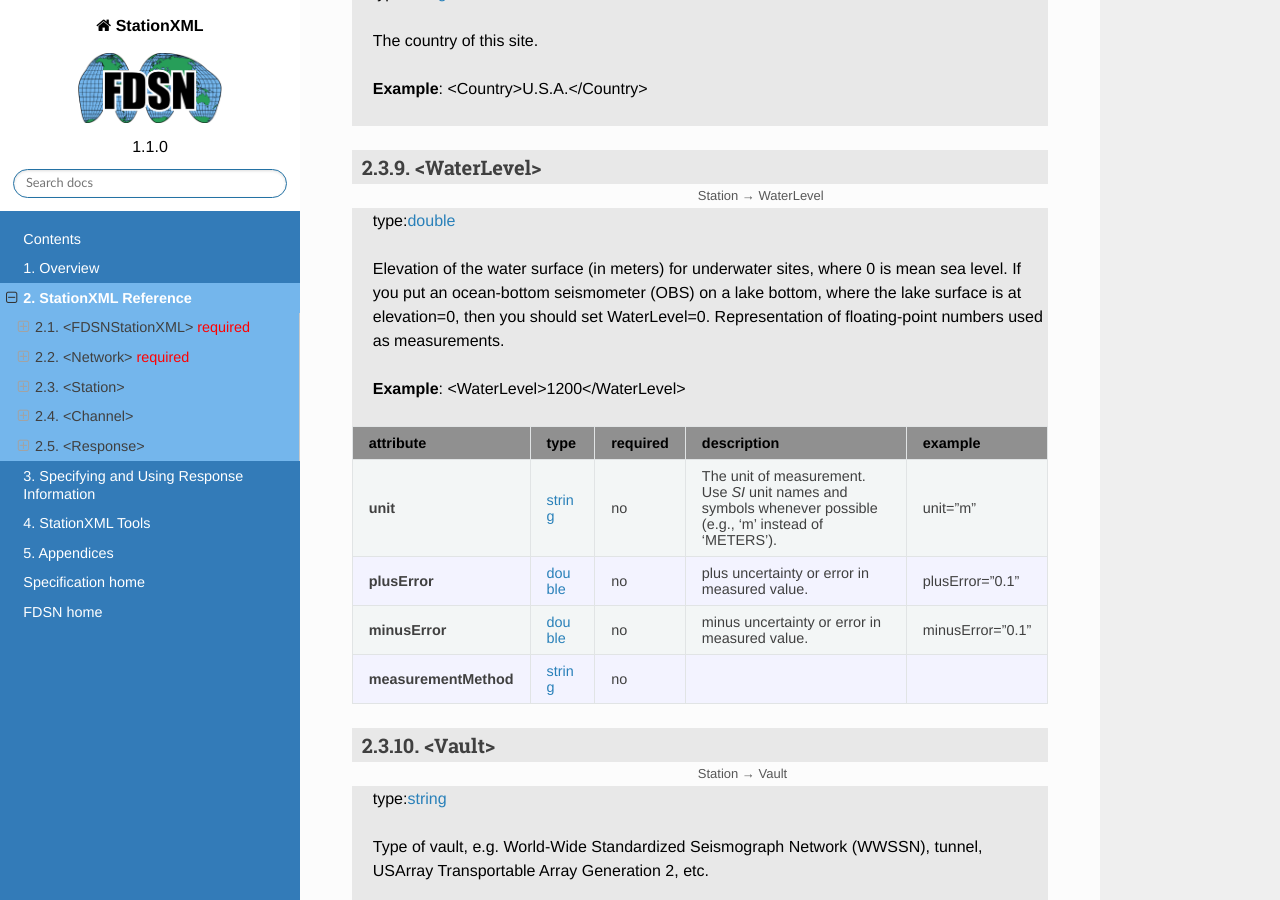
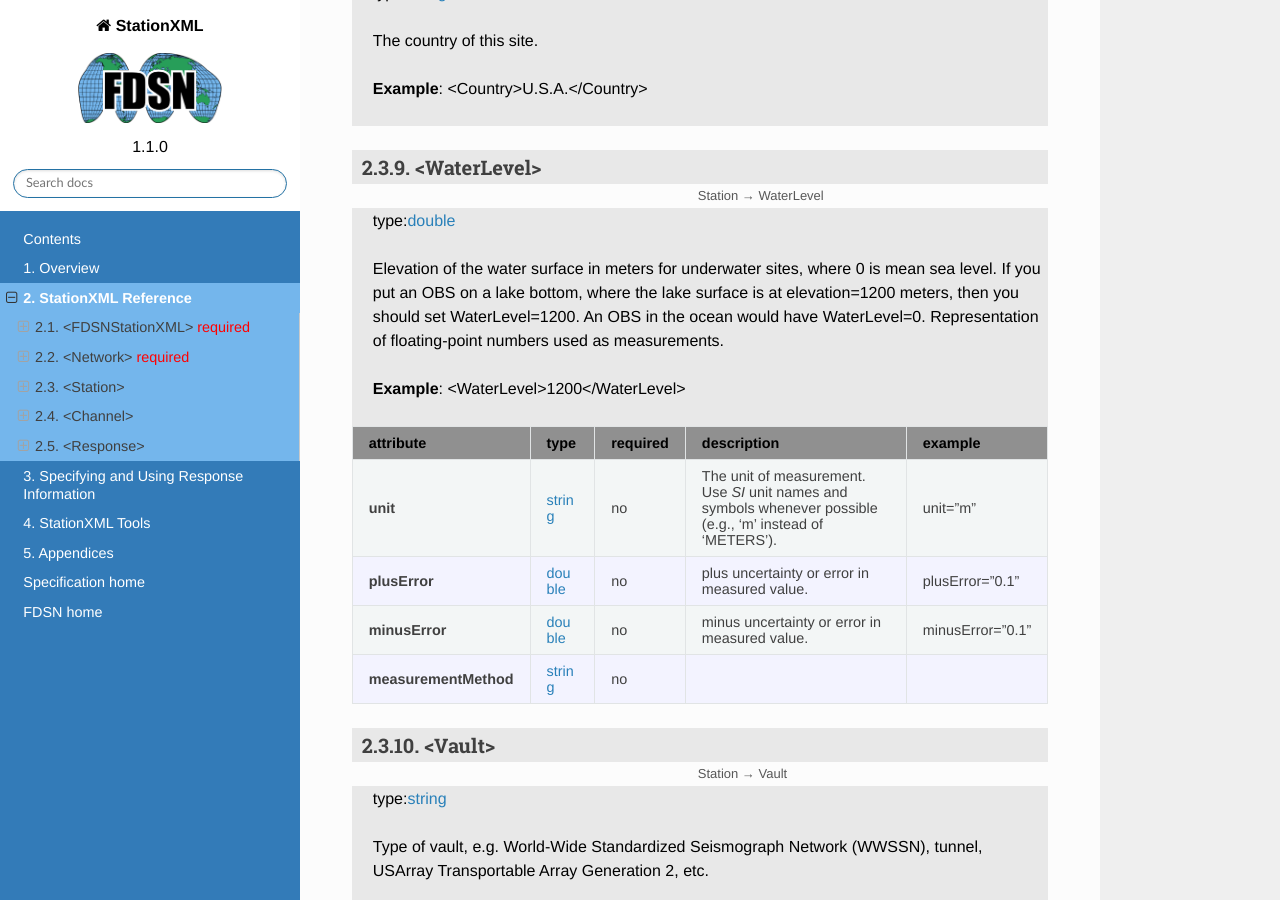
Before and after one commit to FDSN/StationXML, a Sphinx documentation site: the page built from docs/reference.rst, in a window 1280 px wide and 900 px high, scrolled down 17058 px. Built offline with Sphinx 7.4.7 and the Read the Docs theme 2.0.0, drawn with Linux system fonts in a browser that asks for light colours; some of the changed text lies outside the part shown.

Commit message:
lake at 1200 m elevation example

```diff
--- a/docs/level-channel.rst
+++ b/docs/level-channel.rst
@@ -874,7 +874,7 @@
 
    .. container:: description
 
-      Elevation of the water surface in meters for underwater sites, where 0 is mean sea level. If you put an OBS on a lake bottom, where the lake surface is at elevation=0, then you should set WaterLevel=0. Representation of floating-point numbers used as measurements.
+      Elevation of the water surface in meters for underwater sites, where 0 is mean sea level. If you put an OBS on a lake bottom, where the lake surface is at elevation=1200 meters, then you should set WaterLevel=1200. An OBS in the ocean would have WaterLevel=0. Representation of floating-point numbers used as measurements.
 
 .. tabularcolumns::|l|l|l|1|1|
 
--- a/docs/level-station.rst
+++ b/docs/level-station.rst
@@ -889,7 +889,7 @@
 
    .. container:: description
 
-      Elevation of the water surface (in meters) for underwater sites, where 0 is mean sea level. If you put an ocean-bottom seismometer (OBS) on a lake bottom, where the lake surface is at elevation=0, then you should set WaterLevel=0. Representation of floating-point numbers used as measurements.
+      Elevation of the water surface in meters for underwater sites, where 0 is mean sea level. If you put an OBS on a lake bottom, where the lake surface is at elevation=1200 meters, then you should set WaterLevel=1200. An OBS in the ocean would have WaterLevel=0. Representation of floating-point numbers used as measurements.
 
    .. container:: example
 
```
Also changed, not shown: 1 other file.
